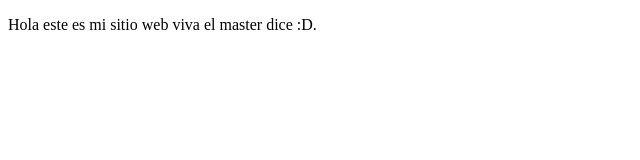
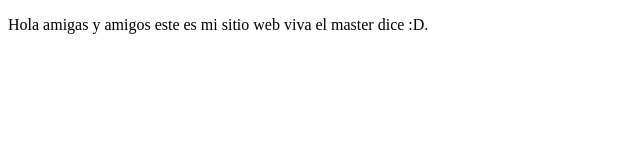
Before and after one commit to EmperadorPollo/ProyectoDemoCursoPrework, a plain HTML site: page index.html in a window 1280 px wide. Shown: the whole page, without its empty margins (0-640 px from the left). Drawn offline with Linux system fonts and the light colour scheme.

Commit message:
cambios al sitio

```diff
--- a/index.html
+++ b/index.html
@@ -8,7 +8,7 @@
 </head>
 <body>
     <p>
-        Hola este es mi sitio web viva el master dice :D.
+        Hola amigas y amigos este es mi sitio web viva el master dice :D.
     </p>
 </body>
 </html>
```
